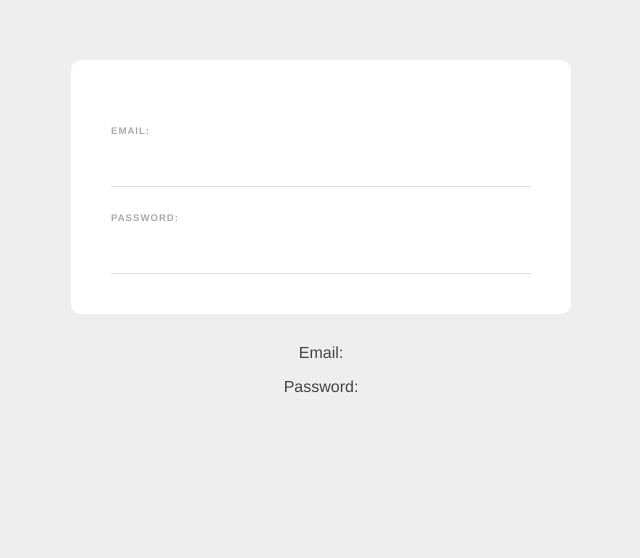
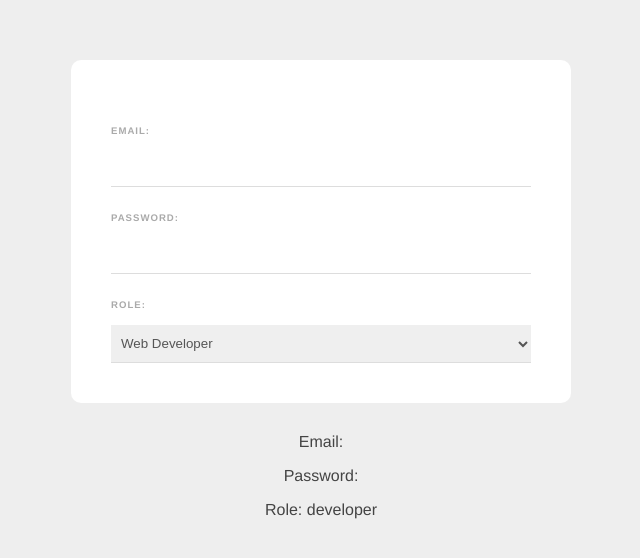
Before and after one commit to BK-97/Vue.js-Tutorial, a Vue app: page / in a window 1280 px wide. Shown: the top 558 px of the page, without its empty margins (319-959 px from the left). Built offline with nearby package versions, Linux system fonts and the light colour scheme.

Commit message:
VModel-SelectBox

```diff
--- a/src/components/SingupForm.vue
+++ b/src/components/SingupForm.vue
@@ -2,11 +2,21 @@
   <form>
     <label>Email:</label>
     <input type="email" required v-model="email">
+
     <label>Password:</label>
     <input type="password" required v-model="password">
+
+    <label>Role: </label>
+    <select v-model="role">
+        <option value="developer">Web Developer</option>
+        <option value="desinger">Web Desinger</option>
+
+    </select>
   </form>
   <p>Email: {{ email }}</p>
   <p>Password: {{ password }}</p>
+  <p>Role: {{ role }}</p>
+
 
 </template>
 
@@ -15,7 +25,8 @@
     data(){
         return{
             email: '',
-            password:''
+            password:'',
+            role:'developer'
         }
     }
 }
@@ -39,7 +50,7 @@
     letter-spacing: 1px;
     font-weight: bold;
 }
-input{
+input,select{
     display: block;
     padding: 10px 6px;
     width: 100%;
```
